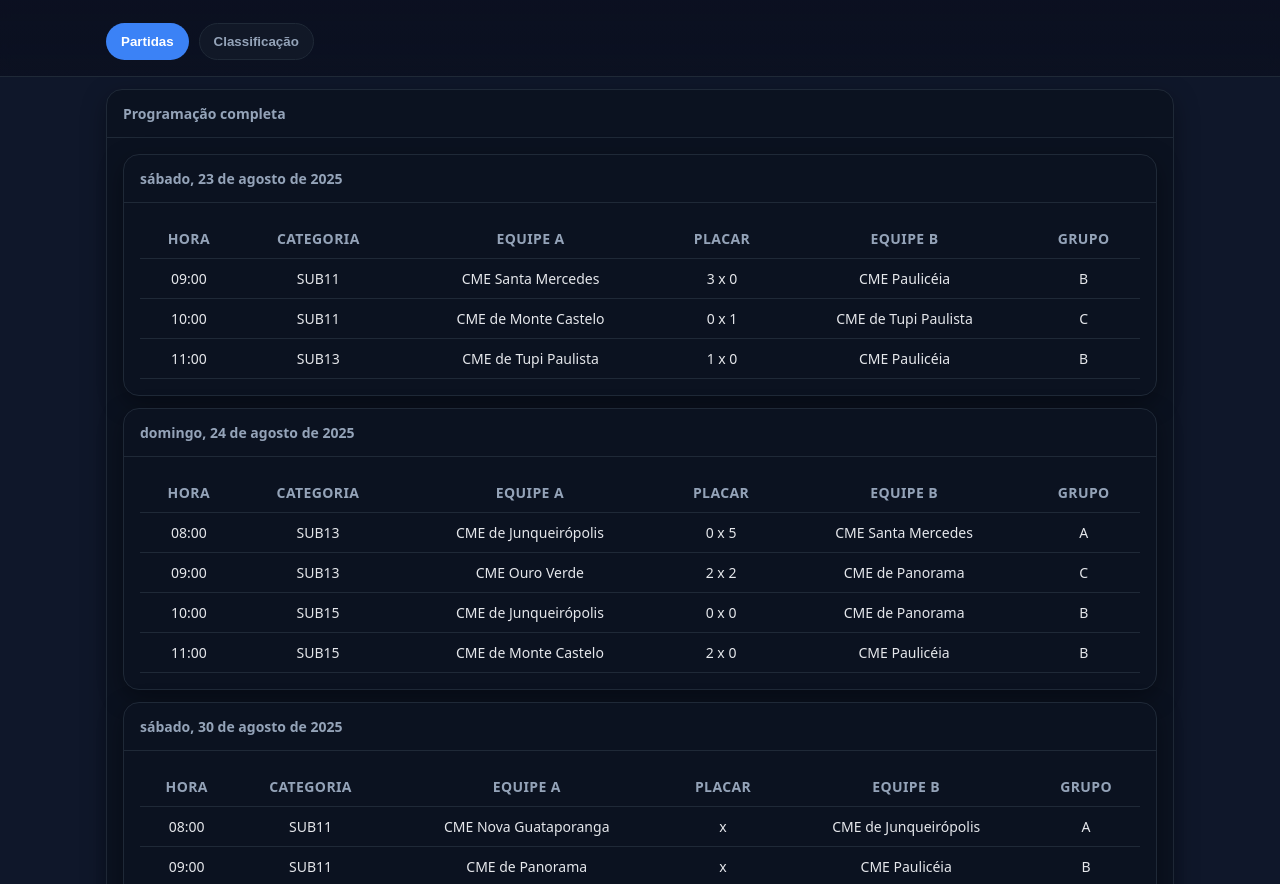
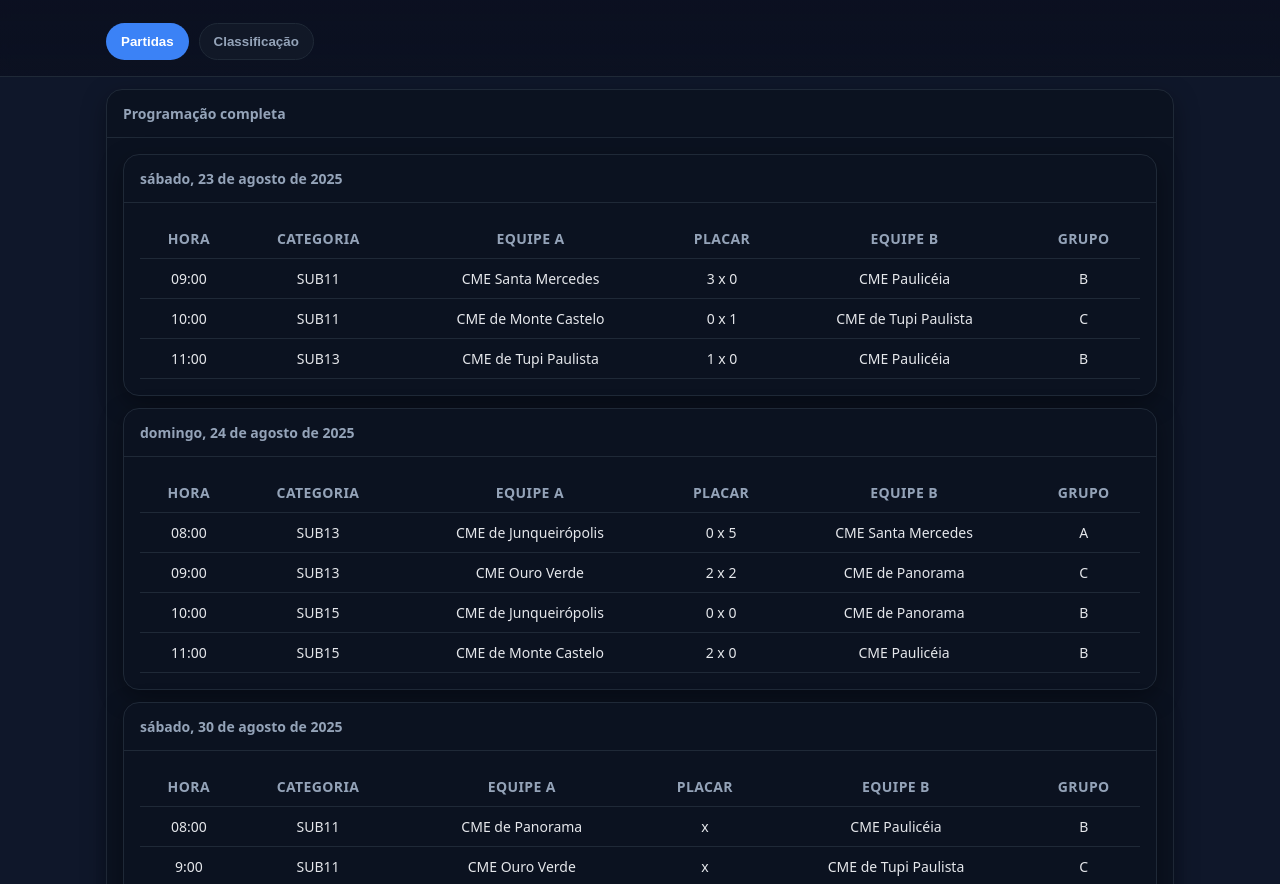
Before and after one commit to asrsistemas/campeonato-estadual, a plain HTML site: page index.html in a window 1280 px wide. Shown: the part 67-951 px from the top of the page. Drawn offline with Linux system fonts and the light colour scheme.

Commit message:
Add files via upload

```diff
--- a/index.html
+++ b/index.html
@@ -117,10 +117,9 @@
       { data:'2025-08-24', hora:'11:00', cat:'SUB15', a:'CME de Monte Castelo', b:'CME Paulicéia', grupo:'B', golsA:2, golsB:0 },
 
       // próximos jogos
-      { data:'2025-08-30', hora:'08:00', cat:'SUB11', a:'CME Nova Guataporanga', b:'CME de Junqueirópolis', grupo:'A' },
-      { data:'2025-08-30', hora:'09:00', cat:'SUB11', a:'CME de Panorama', b:'CME Paulicéia', grupo:'B' },
-      { data:'2025-08-30', hora:'10:00', cat:'SUB11', a:'CME Ouro Verde', b:'CME de Tupi Paulista', grupo:'C' },
-      { data:'2025-08-30', hora:'11:00', cat:'SUB13', a:'CME Santa Mercedes', b:'CME de Monte Castelo', grupo:'A' },
+	  { data:'2025-08-30', hora:'08:00', cat:'SUB11', a:'CME de Panorama', b:'CME Paulicéia', grupo:'B' },
+      { data:'2025-08-30', hora:'9:00', cat:'SUB11', a:'CME Ouro Verde', b:'CME de Tupi Paulista', grupo:'C' },
+      { data:'2025-08-30', hora:'10:00', cat:'SUB13', a:'CME Santa Mercedes', b:'CME de Monte Castelo', grupo:'A' },
 
       { data:'2025-08-31', hora:'08:00', cat:'SUB11', a:'CME de Panorama', b:'CME Santa Mercedes', grupo:'B' },
       { data:'2025-08-31', hora:'09:00', cat:'SUB13', a:'SEME de Dracena', b:'CME Paulicéia', grupo:'B' },
```
